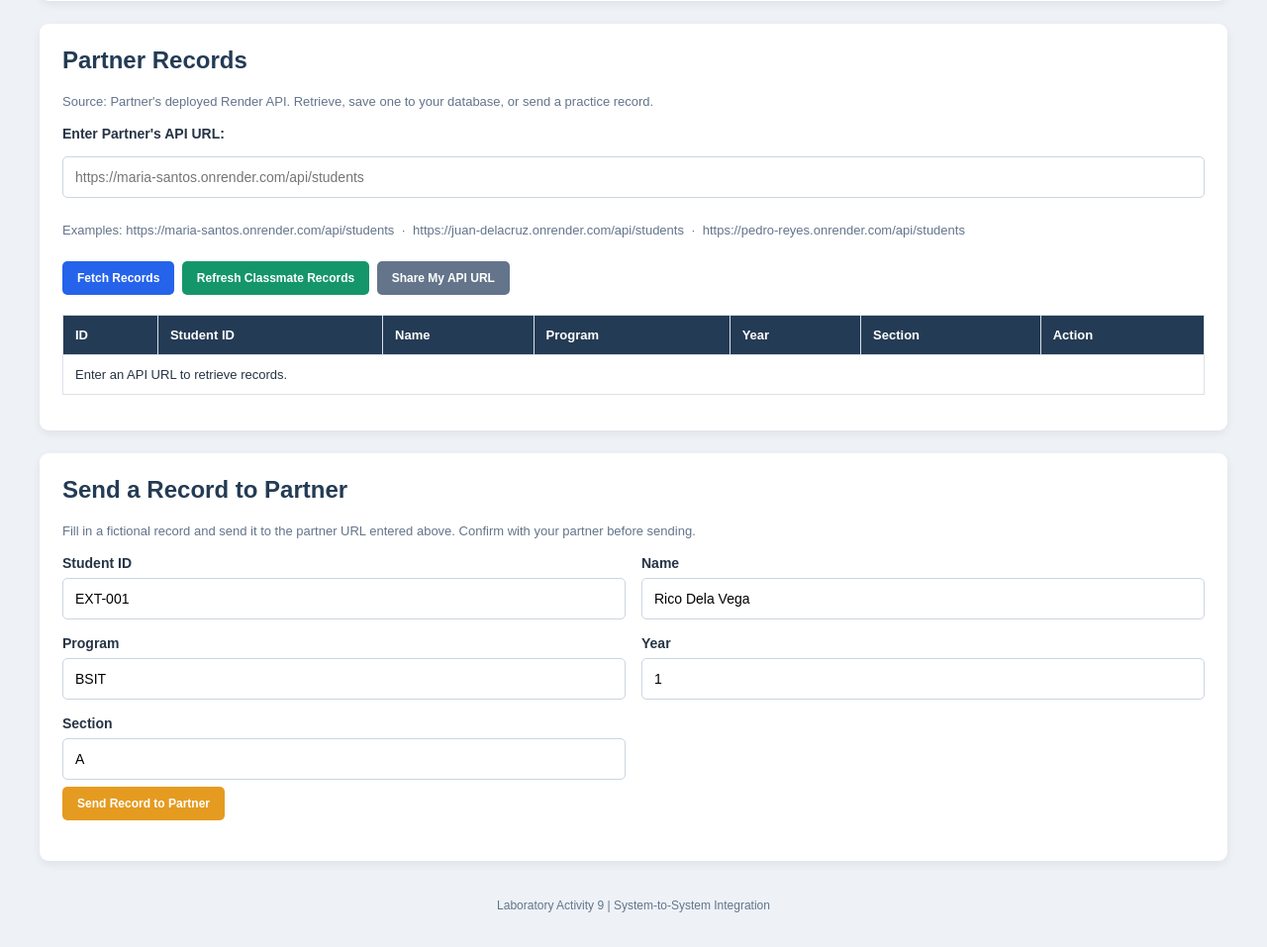
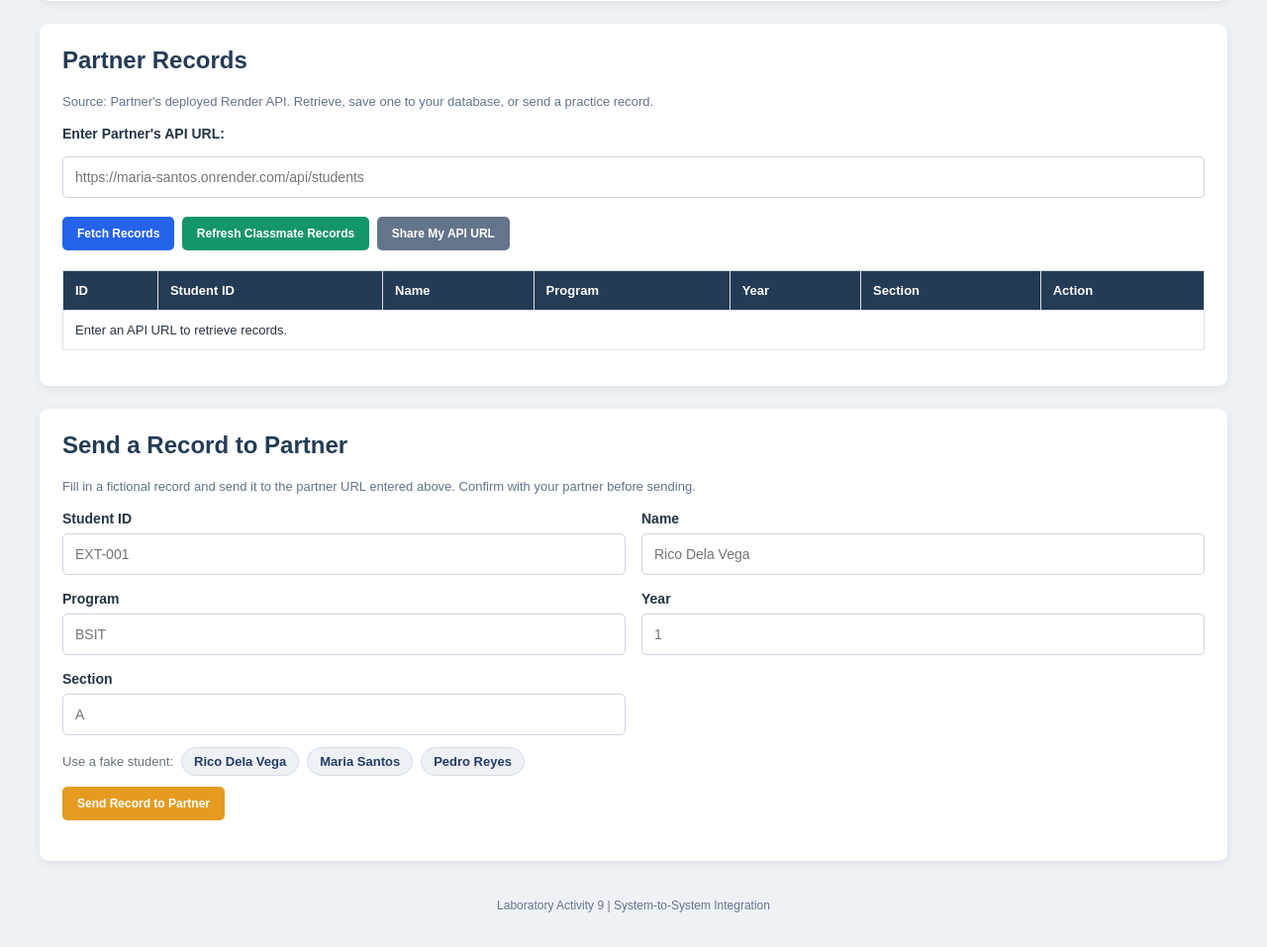
Before and after one commit to paca-oncisjero-maker/jero-act-9, a Flask app: page / in a window 1280 px wide. Shown: the part 1504-2461 px from the top of the page at 99% size. Run offline with Flask 3, Linux system fonts and the light colour scheme; data comes from the database, SQL or seed files in the repository; both versions use the stored data as it was after the commit.

Commit message:
Send form: empty fields with placeholders and three fake students to fill in

```diff
--- a/templates/index.html
+++ b/templates/index.html
@@ -261,6 +261,11 @@
         .sr-note { margin: 10px 0 0; color: #166534; font-size: 14px; }
         .send-grid { display: grid; grid-template-columns: repeat(auto-fit, minmax(150px, 1fr)); gap: 12px; }
 
+        /* fake-student quick fill */
+        .chips { display: flex; flex-wrap: wrap; align-items: center; gap: 8px; margin: 12px 0 4px; font-size: 13px; color: #6b7280; }
+        .chip { background: #eef2f7; color: #243b64; border: 1px solid #d5dce8; border-radius: 999px; padding: 6px 12px; margin: 0; cursor: pointer; font-size: 13px; }
+        .chip:hover { background: #e0e8f4; }
+
         footer {
             text-align: center;
             padding: 15px;
@@ -558,9 +563,6 @@
             placeholder="https://maria-santos.onrender.com/api/students"
         >
 
-        <p class="description" style="overflow-wrap: anywhere;">
-            Examples: https://maria-santos.onrender.com/api/students &nbsp;·&nbsp; https://juan-delacruz.onrender.com/api/students &nbsp;·&nbsp; https://pedro-reyes.onrender.com/api/students
-        </p>
 
         <button
             type="button"
@@ -641,29 +643,36 @@
 
                 <div>
                     <label for="send_id">Student ID</label>
-                    <input type="text" id="send_id" value="EXT-001" >
+                    <input type="text" id="send_id" placeholder="EXT-001">
                 </div>
 
                 <div>
                     <label for="send_name">Name</label>
-                    <input type="text" id="send_name" value="Rico Dela Vega" >
+                    <input type="text" id="send_name" placeholder="Rico Dela Vega">
                 </div>
 
                 <div>
                     <label for="send_program">Program</label>
-                    <input type="text" id="send_program" value="BSIT" >
+                    <input type="text" id="send_program" placeholder="BSIT">
                 </div>
 
                 <div>
                     <label for="send_year">Year</label>
-                    <input type="number" id="send_year" value="1" min="1" step="1">
+                    <input type="number" id="send_year" min="1" step="1" placeholder="1">
                 </div>
 
                 <div>
                     <label for="send_section">Section</label>
-                    <input type="text" id="send_section" value="A" >
+                    <input type="text" id="send_section" placeholder="A">
                 </div>
 
+        </div>
+
+        <div class="chips">
+            <span>Use a fake student:</span>
+            <button type="button" class="chip" onclick="fillSample(0)">Rico Dela Vega</button>
+            <button type="button" class="chip" onclick="fillSample(1)">Maria Santos</button>
+            <button type="button" class="chip" onclick="fillSample(2)">Pedro Reyes</button>
         </div>
 
         <button
@@ -1380,6 +1389,22 @@ async function saveToMyDatabase(student, button) {
 
 
 // SEND A PRACTICE RECORD TO THE PARTNER
+
+// Three fake students for the send form (placeholders show the first one).
+const SAMPLE_STUDENTS = [
+    {student_id: 'EXT-001', name: 'Rico Dela Vega', program: 'BSIT', year: 1, section: 'A'},
+    {student_id: 'EXT-002', name: 'Maria Santos', program: 'BSCS', year: 2, section: 'B'},
+    {student_id: 'EXT-003', name: 'Pedro Reyes', program: 'BSIT', year: 3, section: 'C'}
+];
+
+function fillSample(index) {
+    const sample = SAMPLE_STUDENTS[index];
+    document.getElementById('send_id').value = sample.student_id;
+    document.getElementById('send_name').value = sample.name;
+    document.getElementById('send_program').value = sample.program;
+    document.getElementById('send_year').value = sample.year;
+    document.getElementById('send_section').value = sample.section;
+}
 
 function confirmDialog(title, text, okLabel, danger) {
     return new Promise(resolve => {
```
Also changed, not shown: students.db.
